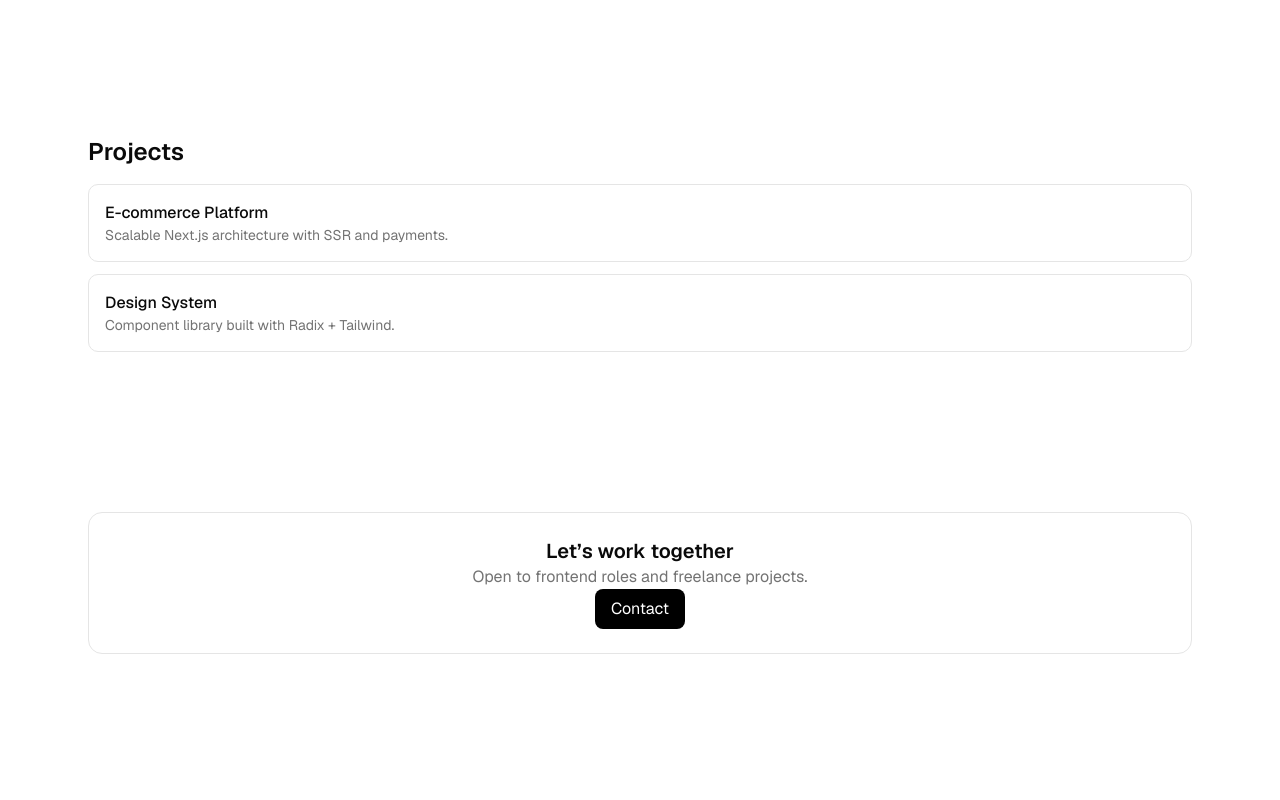
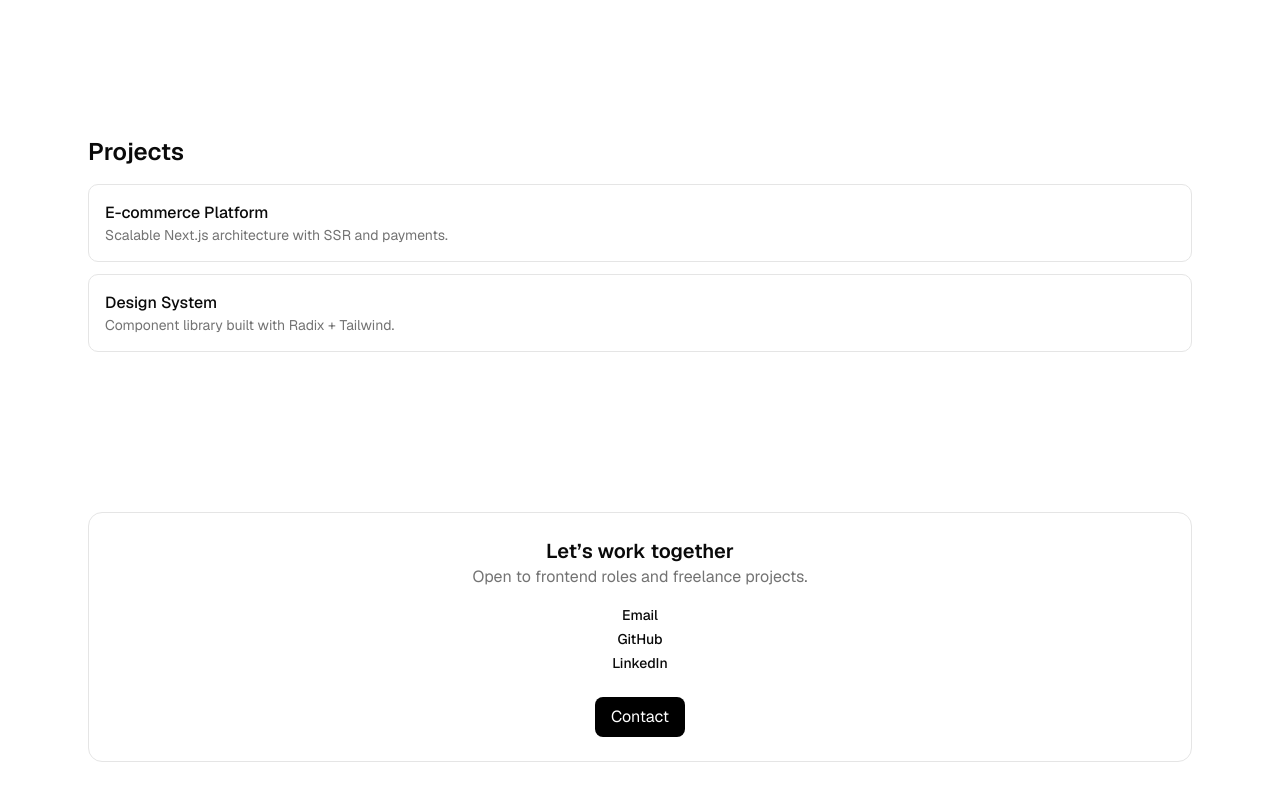
Before and after one commit to pruszynskia/nextjs-portfolio, a Next.js app: page / in a window 1280 px wide. Shown: the part 716-1516 px from the top of the page. Before the commit the page ends 1450 px from the top, so only its background shows below. Built offline with nearby package versions, Linux system fonts and the light colour scheme.

Commit message:
feat: Update contact CTA and navbar components

```diff
--- a/src/features/home/components/contact-cta.tsx
+++ b/src/features/home/components/contact-cta.tsx
@@ -1,13 +1,40 @@
 export function ContactCTA() {
   return (
-    <div className="ransition rounded-xl border p-6 text-center hover:-translate-y-1 hover:shadow-md">
+    <div className="rounded-xl border p-6 text-center transition hover:-translate-y-1 hover:shadow-md">
       <h2 className="text-xl font-semibold">Let’s work together</h2>
 
       <p className="text-muted-foreground">
         Open to frontend roles and freelance projects.
       </p>
 
-      <button className="rounded-md bg-black px-4 py-2 text-white transition hover:scale-[1.02] active:scale-[0.98]">
+      <div className="mt-4">
+        <a
+          href="mailto:andrzej.pruszynski90@gmail.com?subject=Contact%20Request"
+          className="text-primary-500 block text-sm font-medium hover:underline"
+        >
+          Email
+        </a>
+        <a
+          href="https://github.com/pruszynskia"
+          className="text-primary-500 mt-1 block text-sm font-medium hover:underline"
+        >
+          GitHub
+        </a>
+        <a
+          href="https://www.linkedin.com/in/andrzej-pruszynski/"
+          className="text-primary-500 mt-1 block text-sm font-medium hover:underline"
+        >
+          LinkedIn
+        </a>
+      </div>
+
+      <button
+        className="mt-6 rounded-md bg-black px-4 py-2 text-white transition hover:scale-[1.02] active:scale-[0.98]"
+        onClick={() => {
+          window.location.href =
+            "mailto:andrzej.pruszynski90@gmail.com?subject=Contact%20Request";
+        }}
+      >
         Contact
       </button>
     </div>
```
